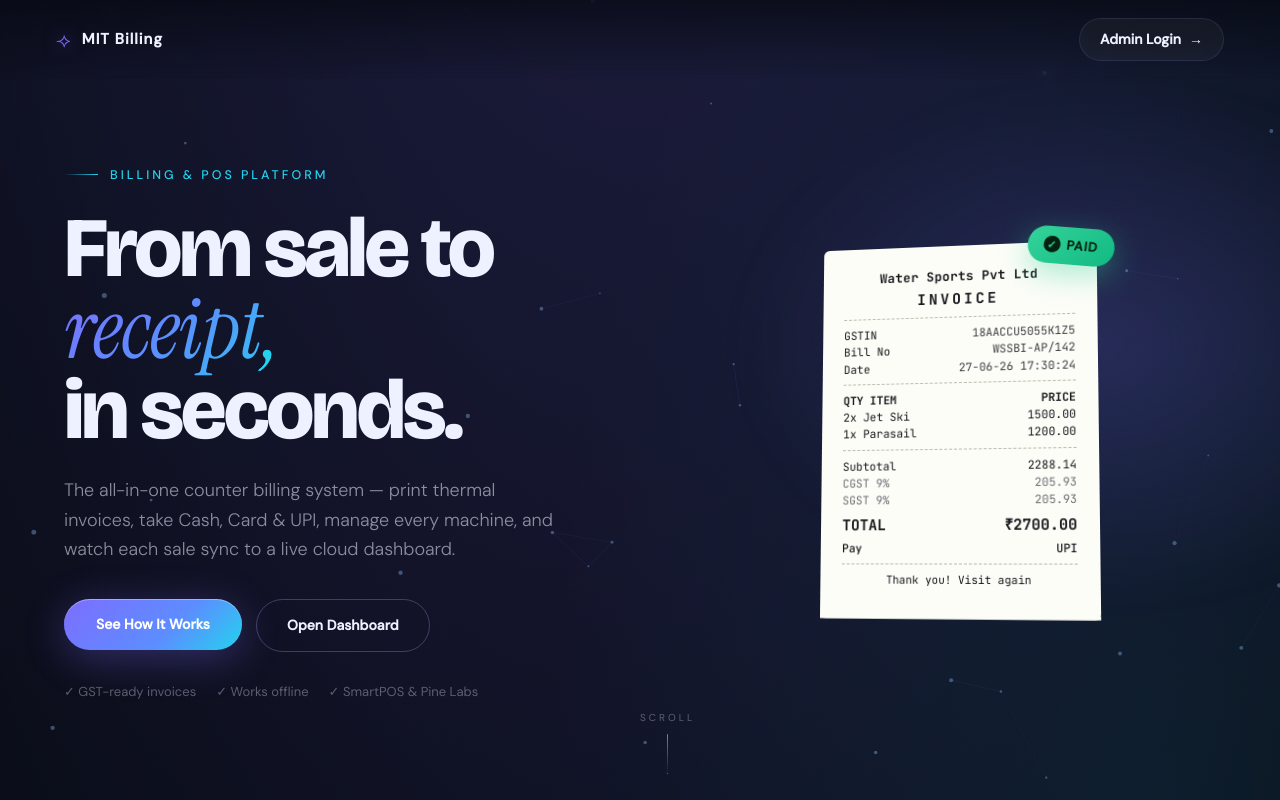
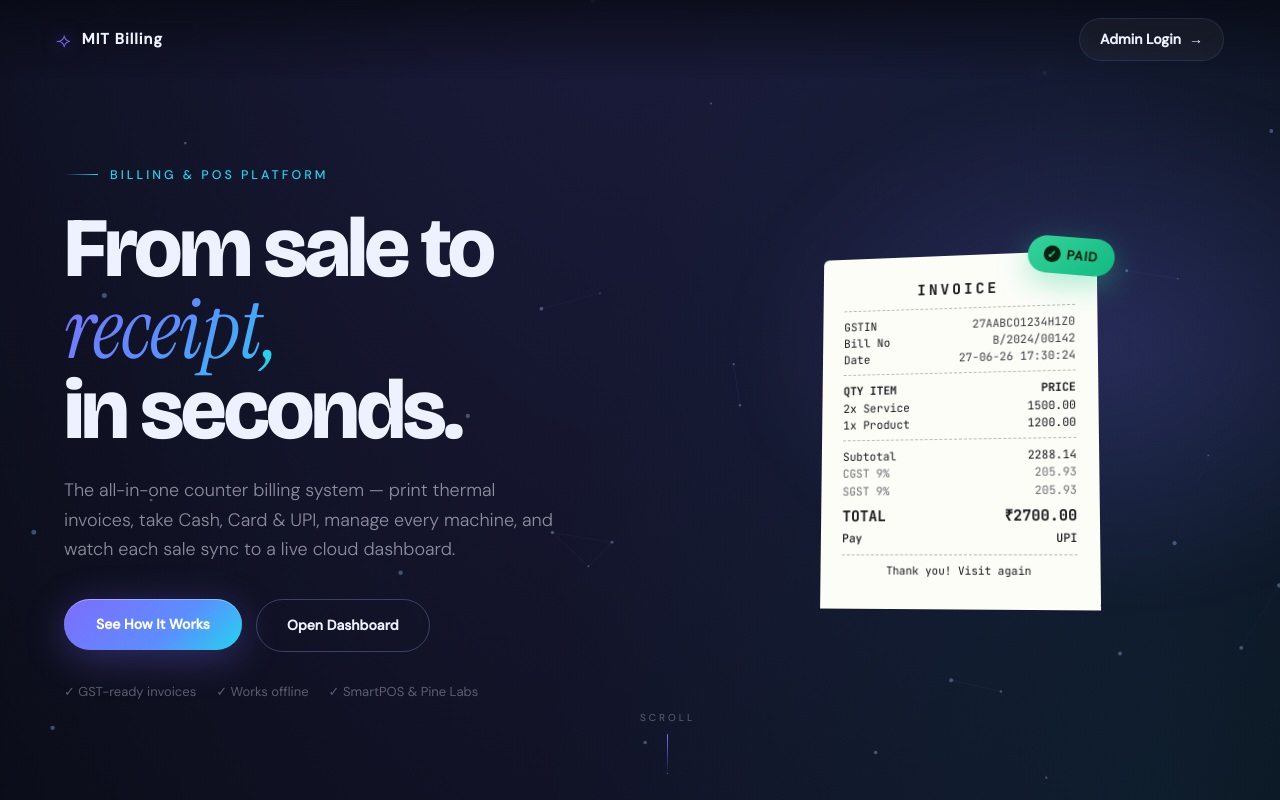
Before and after one commit to harikrishna-au/billing-app, a React (Vite) app in the folder admin/: page / in a window 1280 px wide. Shown: the top 800 px of the page. Built offline with nearby package versions, Linux system fonts and the light colour scheme; no server answers.

Commit message:
Simplify receipt mock: remove company branding, use generic items

```diff
--- a/admin/src/pages/LandingPage.tsx
+++ b/admin/src/pages/LandingPage.tsx
@@ -261,16 +261,15 @@ function ReceiptMock() {
   return (
     <div className="mb-receipt-wrap">
       <div className="mb-receipt">
-        <div className="mb-rcpt-org">Water Sports Pvt Ltd</div>
         <div className="mb-rcpt-title">INVOICE</div>
         <div className="mb-rcpt-dash" />
-        <div className="mb-rcpt-row"><span>GSTIN</span><span>18AACCU5055K1Z5</span></div>
-        <div className="mb-rcpt-row"><span>Bill No</span><span>WSSBI-AP/142</span></div>
+        <div className="mb-rcpt-row"><span>GSTIN</span><span>27AABCO1234H1Z0</span></div>
+        <div className="mb-rcpt-row"><span>Bill No</span><span>B/2024/00142</span></div>
         <div className="mb-rcpt-row"><span>Date</span><span>27-06-26 17:30:24</span></div>
         <div className="mb-rcpt-dash" />
         <div className="mb-rcpt-cols mb-rcpt-head"><span>QTY ITEM</span><span>PRICE</span></div>
-        <div className="mb-rcpt-cols"><span>2x Jet Ski</span><span>1500.00</span></div>
-        <div className="mb-rcpt-cols"><span>1x Parasail</span><span>1200.00</span></div>
+        <div className="mb-rcpt-cols"><span>2x Service</span><span>1500.00</span></div>
+        <div className="mb-rcpt-cols"><span>1x Product</span><span>1200.00</span></div>
         <div className="mb-rcpt-dash" />
         <div className="mb-rcpt-cols"><span>Subtotal</span><span>2288.14</span></div>
         <div className="mb-rcpt-cols mb-rcpt-mute"><span>CGST 9%</span><span>205.93</span></div>
```
